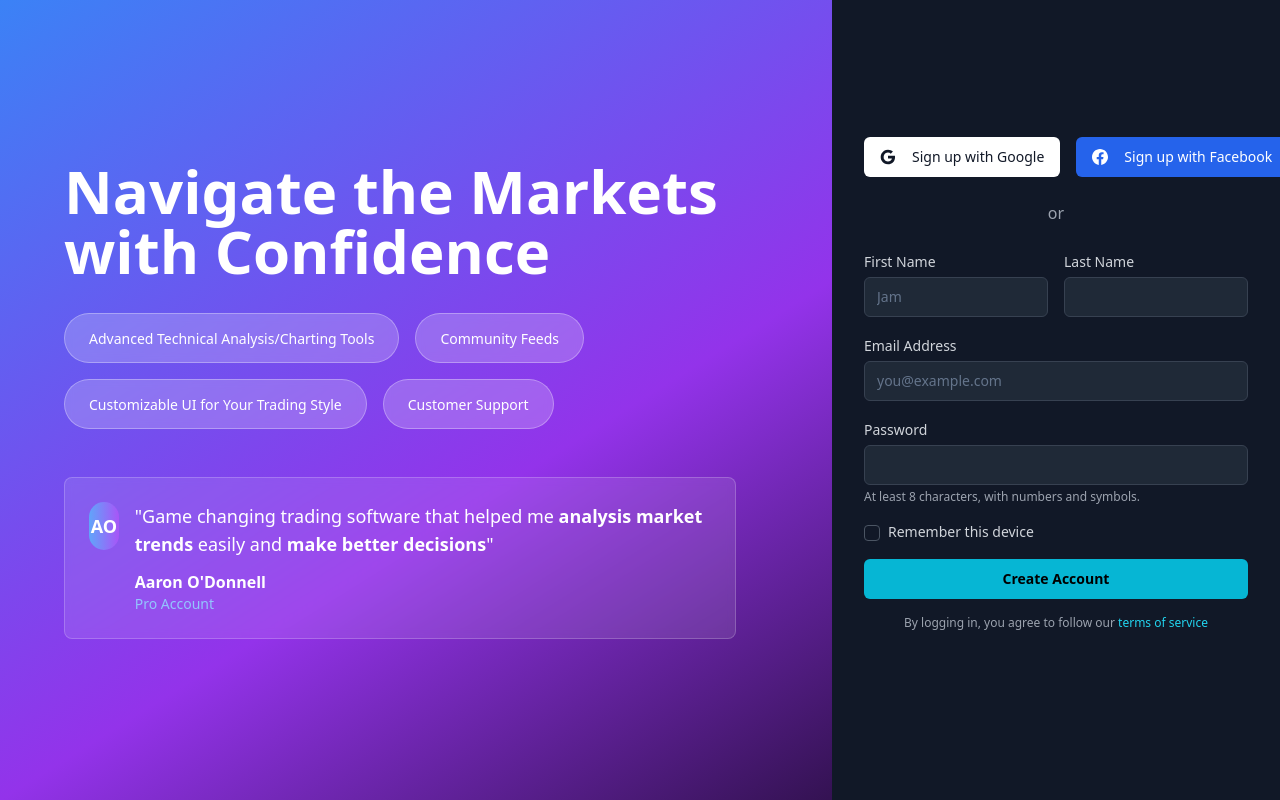
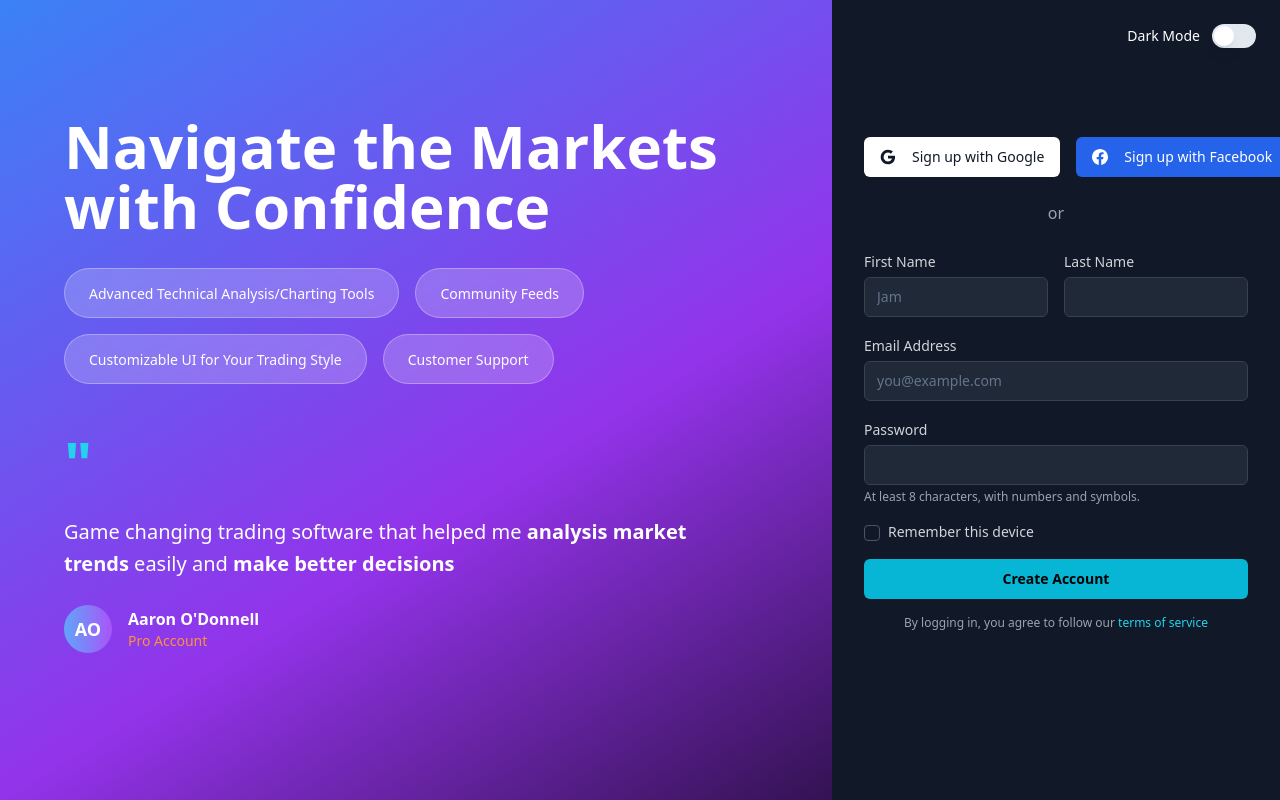
Before and after one commit to abhinavKumar0206/IPO-WEBSITE, a React (Vite) app: page /signup-trading in a window 1280 px wide. Built offline with nearby package versions, Linux system fonts and the light colour scheme.

Commit message:
Add dark mode switch to Signup Trading page
Implement a dark mode switch on the Signup Trading page to match the design.

```diff
--- a/src/pages/SignupTrading.tsx
+++ b/src/pages/SignupTrading.tsx
@@ -4,6 +4,7 @@ import { Button } from "@/components/ui/button";
 import { Input } from "@/components/ui/input";
 import { Label } from "@/components/ui/label";
 import { Checkbox } from "@/components/ui/checkbox";
+import { Switch } from "@/components/ui/switch";
 import { useToast } from "@/hooks/use-toast";
 import { useUser } from "@/contexts/UserContext";
 
@@ -13,6 +14,7 @@ const SignupTrading = () => {
   const [email, setEmail] = useState("");
   const [password, setPassword] = useState("");
   const [rememberDevice, setRememberDevice] = useState(false);
+  const [darkMode, setDarkMode] = useState(false);
   const [isLoading, setIsLoading] = useState(false);
   const { toast } = useToast();
   const { setUser } = useUser();
@@ -35,7 +37,17 @@ const SignupTrading = () => {
   };
 
   return (
-    <div className="min-h-screen bg-gradient-to-br from-blue-500 via-purple-600 to-black flex">
+    <div className="min-h-screen bg-gradient-to-br from-blue-500 via-purple-600 to-black flex relative">
+      {/* Dark Mode Toggle */}
+      <div className="absolute top-6 right-6 flex items-center gap-3 text-white z-10">
+        <span className="text-sm font-medium">Dark Mode</span>
+        <Switch
+          checked={darkMode}
+          onCheckedChange={setDarkMode}
+          className="data-[state=checked]:bg-cyan-500"
+        />
+      </div>
+
       {/* Left Section - Hero Content */}
       <div className="flex-1 flex flex-col justify-center px-12 lg:px-16 text-white">
         <div className="max-w-2xl">
@@ -59,20 +71,24 @@ const SignupTrading = () => {
             </div>
           </div>
 
+          {/* Quote Symbol */}
+          <div className="mb-6">
+            <div className="text-6xl text-cyan-400 font-bold">"</div>
+          </div>
+
           {/* Testimonial */}
-          <div className="bg-white/10 backdrop-blur-sm rounded-lg p-6 border border-white/20">
-            <div className="flex items-start gap-4">
+          <div className="mb-8">
+            <p className="text-xl mb-6 leading-relaxed">
+              Game changing trading software that helped me <span className="font-semibold">analysis market trends</span> easily and <span className="font-semibold">make better decisions</span>
+            </p>
+
+            <div className="flex items-center gap-4">
               <div className="w-12 h-12 bg-gradient-to-r from-blue-400 to-purple-500 rounded-full flex items-center justify-center text-white font-bold text-lg">
                 AO
               </div>
               <div>
-                <p className="text-lg mb-3">
-                  "Game changing trading software that helped me <span className="font-semibold">analysis market trends</span> easily and <span className="font-semibold">make better decisions</span>"
-                </p>
-                <div>
-                  <p className="font-semibold">Aaron O'Donnell</p>
-                  <p className="text-sm text-blue-300">Pro Account</p>
-                </div>
+                <p className="font-semibold">Aaron O'Donnell</p>
+                <p className="text-sm text-orange-400">Pro Account</p>
               </div>
             </div>
           </div>
```
